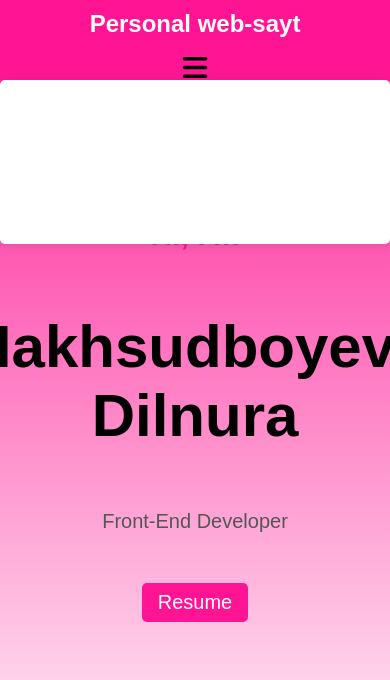
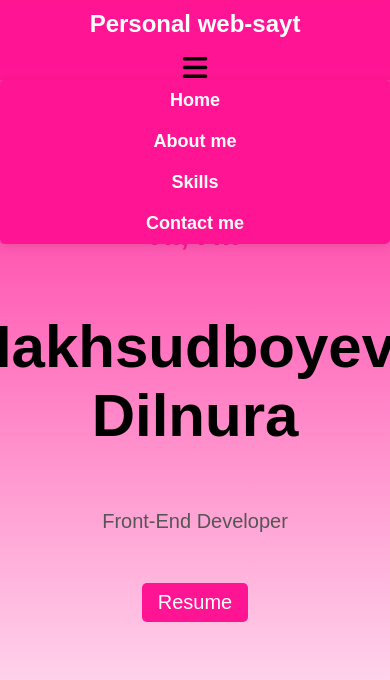
Before and after one commit to maxsudboyeva/Partfolio, a plain HTML site: page index.html in a window 390 px wide. Both pictures are taken after a click on the element 195 px from the left and 69 px from the top of the page. Shown: the top 680 px of the page. Drawn offline with Linux system fonts and the light colour scheme.

Commit message:
second commit

```diff
--- a/style.css
+++ b/style.css
@@ -85,7 +85,7 @@ nav {
         position: absolute;
         top: 80px;
         right: 0px;
-        background-color: white;
+        background-color: deeppink;
         box-shadow: 0 2px 10px rgba(0, 0, 0, 0.1);
         flex-direction: column;
         padding: 20px;
```
